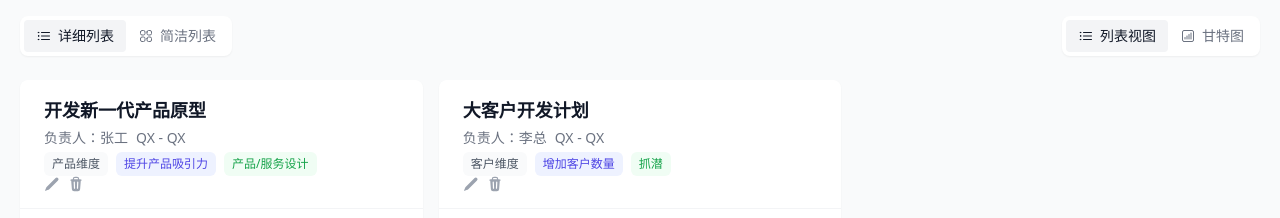
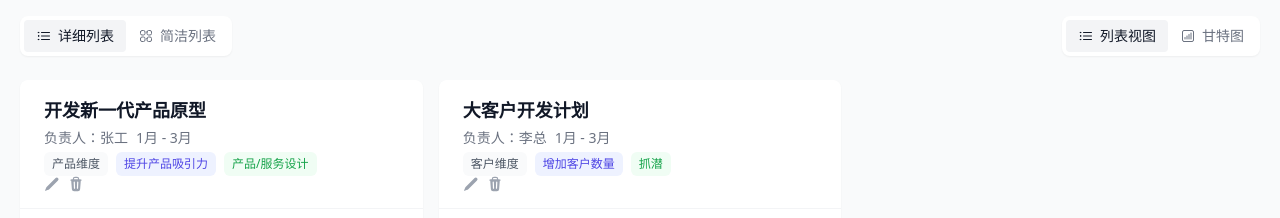
Before and after one commit to w111010/planX, a Vue app: page / in a window 1280 px wide. Shown: the part 2940-3158 px from the top of the page. Built offline with nearby package versions, Linux system fonts and the light colour scheme.

Commit message:
feat: add shared date formatting utilities and standardize month display
Co-Authored-By: OAG F <wzb111010@gmail.com>

```diff
--- a/src/components/how/TaskCard.vue
+++ b/src/components/how/TaskCard.vue
@@ -12,7 +12,7 @@
         <h3 class="text-lg font-semibold text-gray-900">{{ title }}</h3>
         <div class="flex items-center gap-2 text-sm text-gray-500">
           <span>负责人：{{ owner }}</span>
-          <span>{{ formatQuarter(startDate) }} - {{ formatQuarter(endDate) }}</span>
+          <span>{{ formatMonth(startMonth) }} - {{ formatMonth(endMonth) }}</span>
         </div>
         <div class="flex flex-wrap items-center gap-2">
           <span
@@ -48,8 +48,10 @@
             id,
             title,
             owner,
-            startDate,
-            endDate,
+            startDate: '',  // Deprecated
+            endDate: '',    // Deprecated
+            startMonth,
+            endMonth,
             description,
             dimension,
             focusPoint,
@@ -154,6 +156,7 @@ import {
   LinkIcon
 } from '@heroicons/vue/20/solid'
 import type { Task, KeyResult } from '../../types/task'
+import { formatMonth } from '../../utils/date'
 import { FOCUS_POINTS } from '../../constants/dimensions'
 import { BUSINESS_FLOWS } from '../../constants/businessFlows'
 import FileUploadButton from '../ui/FileUploadButton.vue'
@@ -170,16 +173,7 @@ const emit = defineEmits<{
 
 const showDetails = ref(false)
 
-function formatQuarter(date: string) {
-  const quarterMap: Record<string, string> = {
-    '03-31': 'Q1',
-    '06-30': 'Q2',
-    '09-30': 'Q3',
-    '12-31': 'Q4'
-  }
-  const datePart = date.split('-').slice(1).join('-')
-  return quarterMap[datePart] || 'QX'
-}
+// Removed formatQuarter function as we now use month-based display directly
 
 function getFocusPointName(dimension: string, focusPointId: string) {
   const points = FOCUS_POINTS[dimension as keyof typeof FOCUS_POINTS]
--- a/src/components/how/TaskGantt.vue
+++ b/src/components/how/TaskGantt.vue
@@ -296,11 +296,7 @@ function getMonthFromPosition(position: number) {
   return Math.max(1, Math.min(3, position + 1))
 }
 
-// 格式化月份显示
-function formatMonth(month: number | null) {
-  if (!month) return '1月'
-  return `${month}月`
-}
+import { formatMonth } from '../../utils/date'
 
 /**
  * =============== 计算任务条样式 ===============
--- /dev/null
+++ b/src/utils/date.ts
@@ -0,0 +1,24 @@
+/**
+ * 格式化月份显示
+ * @param month 月份数字 (1-12)
+ * @returns 格式化后的月份字符串 (例如: "1月")
+ */
+export function formatMonth(month: number | null | undefined): string {
+  if (!month || month < 1 || month > 12) return '未指定'
+  return `${month}月`
+}
+
+/**
+ * 获取季度对应的月份范围
+ * @param quarter 季度 (1-4)
+ * @returns 季度包含的月份数组
+ */
+export function getQuarterMonths(quarter: number): number[] {
+  const quarterMonthMap: Record<number, number[]> = {
+    1: [1, 2, 3],
+    2: [4, 5, 6],
+    3: [7, 8, 9],
+    4: [10, 11, 12]
+  }
+  return quarterMonthMap[quarter] || []
+}
```
